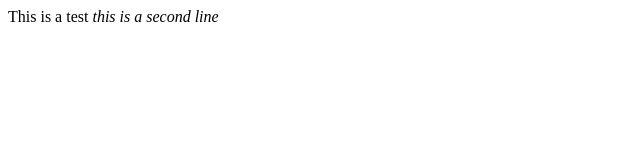
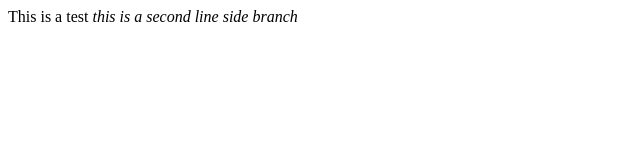
Before and after one commit to SaratAngajalaoff/testrepo, a plain HTML site: page index.html in a window 1280 px wide. Shown: the full height of the page, 0-640 px from the left. Drawn offline with Linux system fonts and the light colour scheme.

Commit message:
changes made to profile

```diff
--- a/index.html
+++ b/index.html
@@ -8,6 +8,7 @@
         <header>
             This is a test
             <em>this is a second line</em>
+            <em>side branch</em>
         </header>
     </body>
 </html>
```
